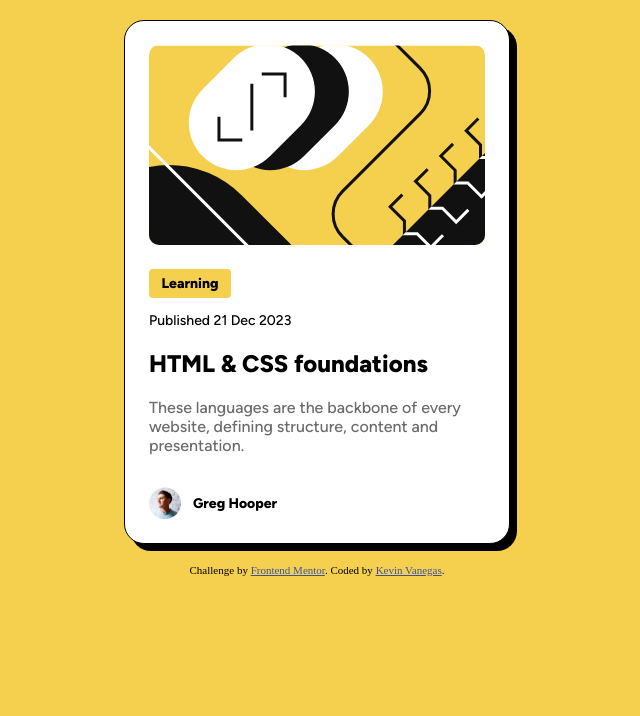
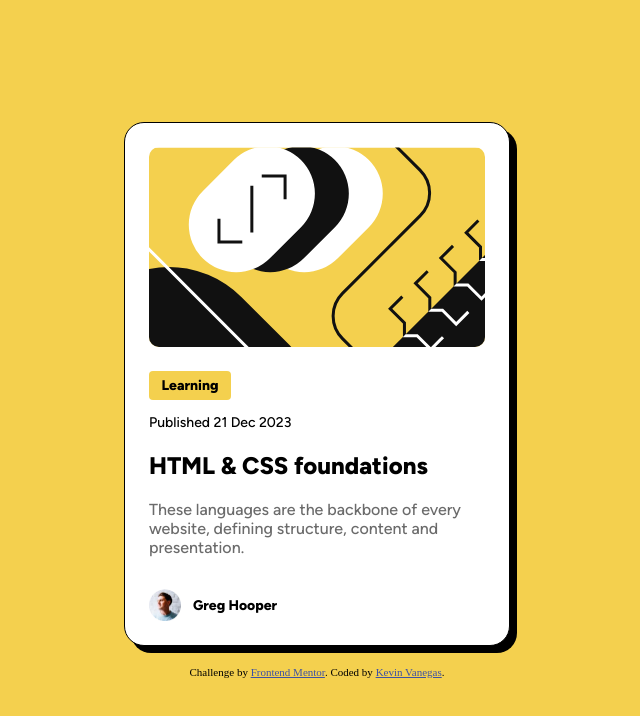
Before and after one commit to kevlofi/blog-preview-card, a plain HTML site: page index.html in a window 1280 px wide. Shown: the whole page, without its empty margins (323-963 px from the left). Drawn offline with Linux system fonts and the light colour scheme.

Commit message:
Centered card in page

```diff
--- a/style.css
+++ b/style.css
@@ -10,12 +10,19 @@
 
 body {
   background-color: #f4d04e;
+  min-height: 100vh;
+  margin: 0;
+  padding: 0;
+  display: flex;
+  flex-direction: column;
+  justify-content: center;
+  align-items: center;
 }
 
 .card {
   width: 384px;
   height: 522px;
-  margin: 20px auto;
+  margin: 0 auto;
   border: 1px solid black;
   border-radius: 20px;
   box-shadow: 7px 7px 0px 0px rgba(0, 0, 0, 1);
@@ -92,6 +99,7 @@ h2 {
 .attribution {
   font-size: 11px;
   text-align: center;
+  margin-top: 20px;
 }
 .attribution a {
   color: hsl(228, 45%, 44%);
```
